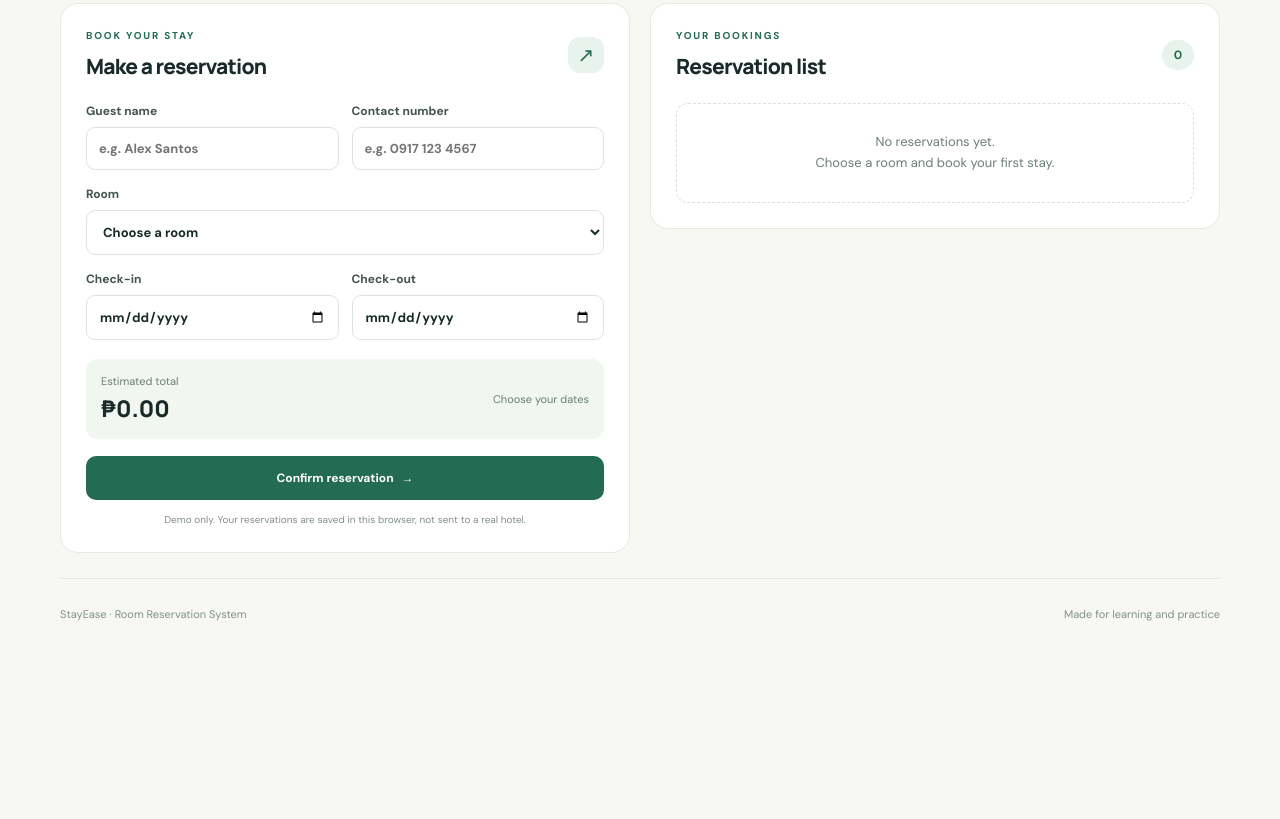
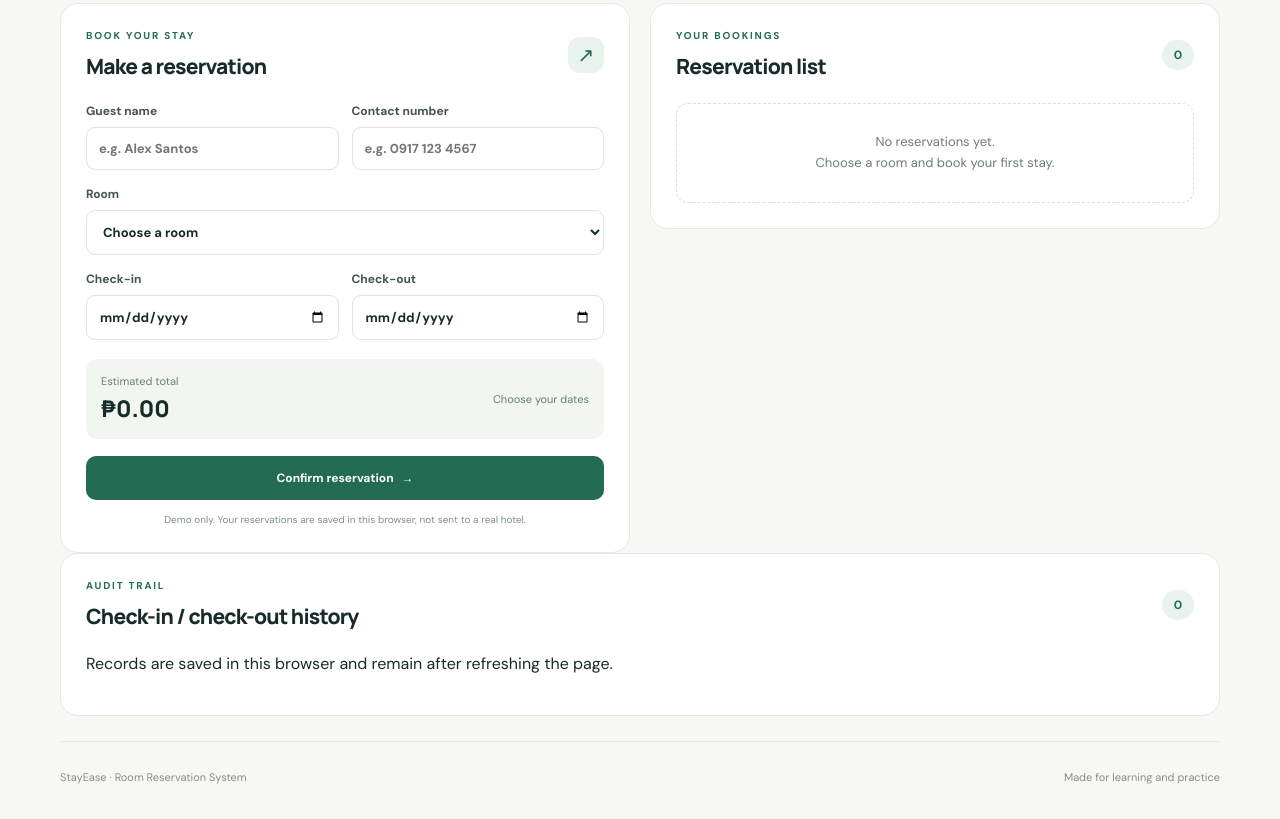
Before and after one commit to amiemie2001-debug/example_repo, a website: page index.html in a window 1280 px wide. Shown: the part 1066-1885 px from the top of the page. Before the commit the page ends 1722 px from the top, so only its background shows below. Drawn offline with Linux system fonts and the light colour scheme.

Commit message:
Add check-in and check-out history section

```diff
--- a/index.html
+++ b/index.html
@@ -58,6 +58,11 @@
         <div id="reservation-list" class="reservation-list" aria-live="polite"></div>
       </section>
     </section>
+    <section class="panel history-panel" aria-labelledby="history-heading">
+      <div class="panel-heading"><div><p class="eyebrow">AUDIT TRAIL</p><h2 id="history-heading">Check-in / check-out history</h2></div><span id="history-count" class="count-badge">0</span></div>
+      <p class="history-note">Records are saved in this browser and remain after refreshing the page.</p>
+      <div id="activity-history" class="activity-history" aria-live="polite"></div>
+    </section>
     <footer class="site-footer"><span>StayEase · Room Reservation System</span><span>Made for learning and practice</span></footer>
   </main>
 </body>
```
